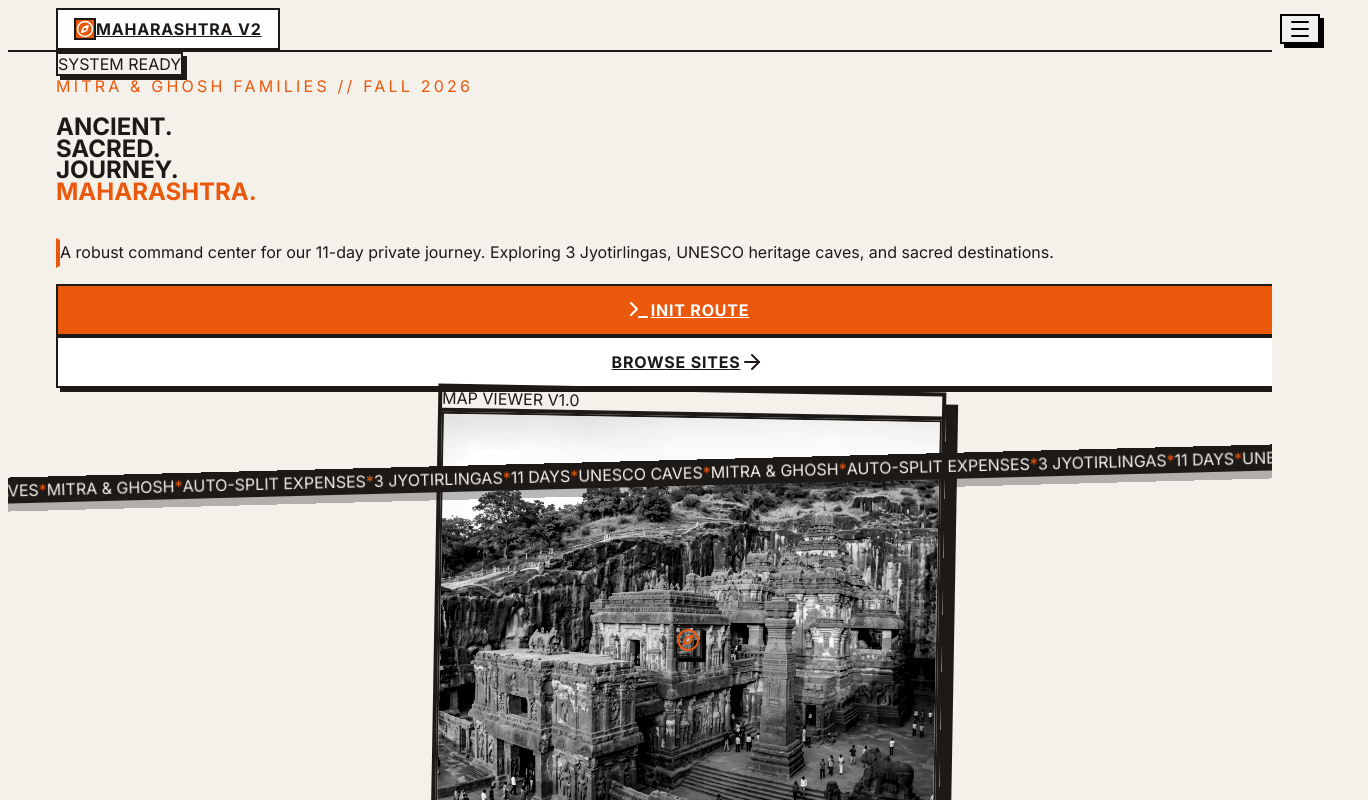
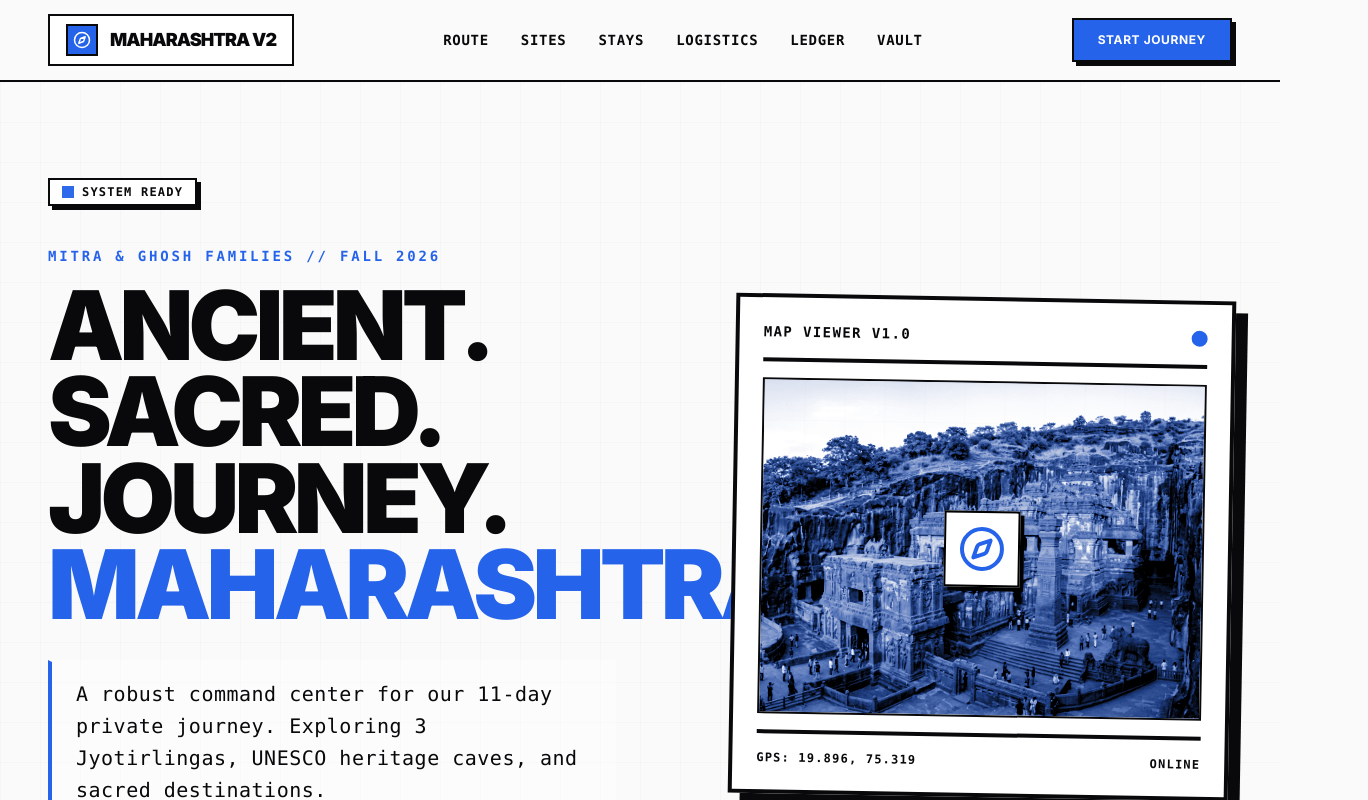
Before and after one commit to MURPHIOP/MyTravelApp, a Next.js app: page / in a window 1280 px wide. Shown: the top 800 px of the page, 1368 px wide, since content can reach past the window. Built offline with nearby package versions, Linux system fonts and the light colour scheme.

Commit message:
fix: resolve Tailwind v4 compilation issue breaking layout and update theme to clean professional blue/white composition

```diff
--- a/src/app/globals.css
+++ b/src/app/globals.css
@@ -1,17 +1,15 @@
-@tailwind base;
-@tailwind components;
-@tailwind utilities;
+@import "tailwindcss";
 
 @layer base {
   :root {
-    --bg-color: #F4F1EA; /* Warm Sand */
-    --text-primary: #1C1917; /* Deep Charcoal */
-    --text-muted: #57534E;
-    --border-color: #1C1917;
-    --accent: #EA580C; /* Sunset Orange */
-    --accent-light: #FFEDD5;
+    --bg-color: #FAFAFA; /* Ultra clean off-white */
+    --text-primary: #09090B; /* Almost black */
+    --text-muted: #71717A;
+    --border-color: #09090B;
+    --accent: #2563EB; /* Royal/Electric Blue */
+    --accent-light: #EFF6FF;
     --surface-light: #FFFFFF;
-    --shadow-color: #1C1917;
+    --shadow-color: #09090B;
   }
 
   body {
@@ -111,8 +109,8 @@
   .grid-bg {
     background-size: 40px 40px;
     background-image:
-      linear-gradient(to right, rgba(28, 25, 23, 0.05) 1px, transparent 1px),
-      linear-gradient(to bottom, rgba(28, 25, 23, 0.05) 1px, transparent 1px);
+      linear-gradient(to right, rgba(9, 9, 11, 0.05) 1px, transparent 1px),
+      linear-gradient(to bottom, rgba(9, 9, 11, 0.05) 1px, transparent 1px);
   }
 }
 
```
